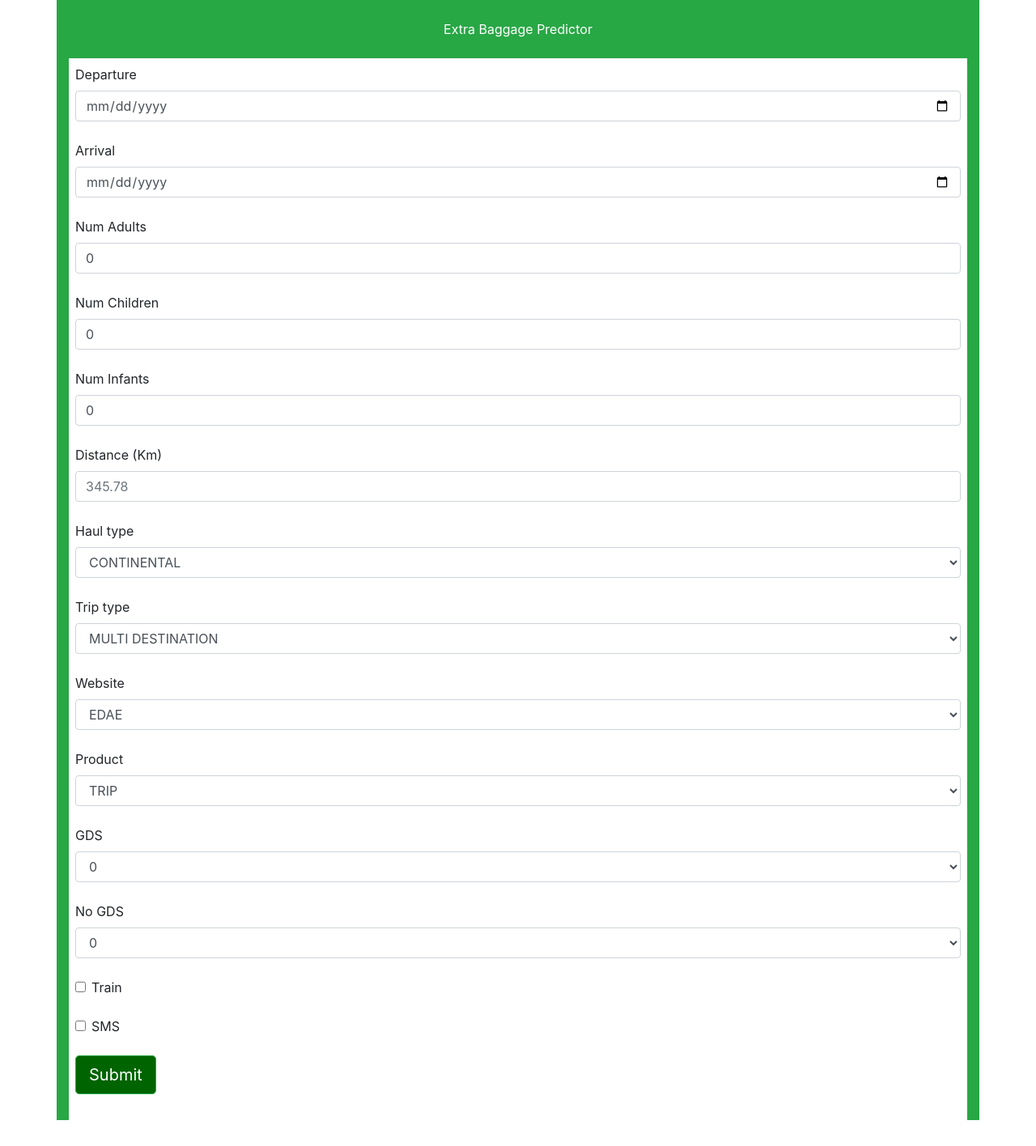
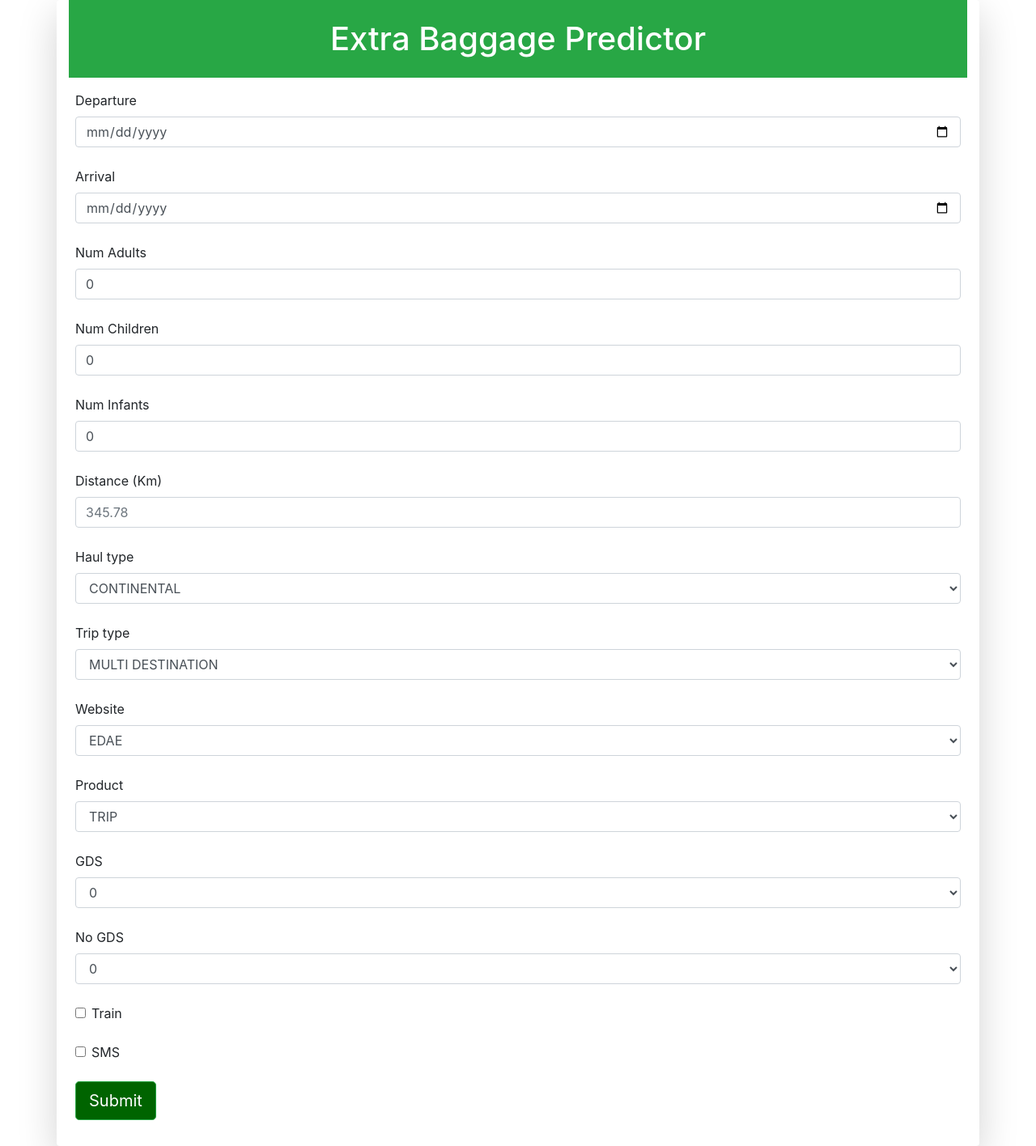
Before and after one commit to opartida/baggage-predictor, a Flask app: page / in a window 1280 px wide. Shown: the whole page at 81% size. Before the commit the page ends 1384 px from the top, so only its background shows below. Run offline with Flask 2, Linux system fonts and the light colour scheme; some libraries are stand-ins or nearby versions.

Commit message:
fix: form ui

```diff
--- a/Templates/form.html
+++ b/Templates/form.html
@@ -1,4 +1,4 @@
-<form method="post" action="/predict" class="control has-background-white p-2">
+<form method="post" action="/predict" class="has-background-white p-2">
   <div class="mb-4">
     <label for="departure" class="form-label">Departure</label>
     <input
--- a/Templates/home.html
+++ b/Templates/home.html
@@ -12,8 +12,8 @@
   </head>
   <body>
     {% block content %}
-    <div class="container bg-success">
-      <div class="text-center p-4 bg-success fs-1 text-white">Extra Baggage Predictor</div>
+    <div class="container shadow-lg rounded ">
+      <h1 class="text-center bg-success pt-4 pb-4 fs-1 text-white">Extra Baggage Predictor</h1>
       {% if (pred is number) or (pred is string) %}
       <div class="alert alert-success fs-2">
         Expected probability extra bags will be added: {{pred}}
```
